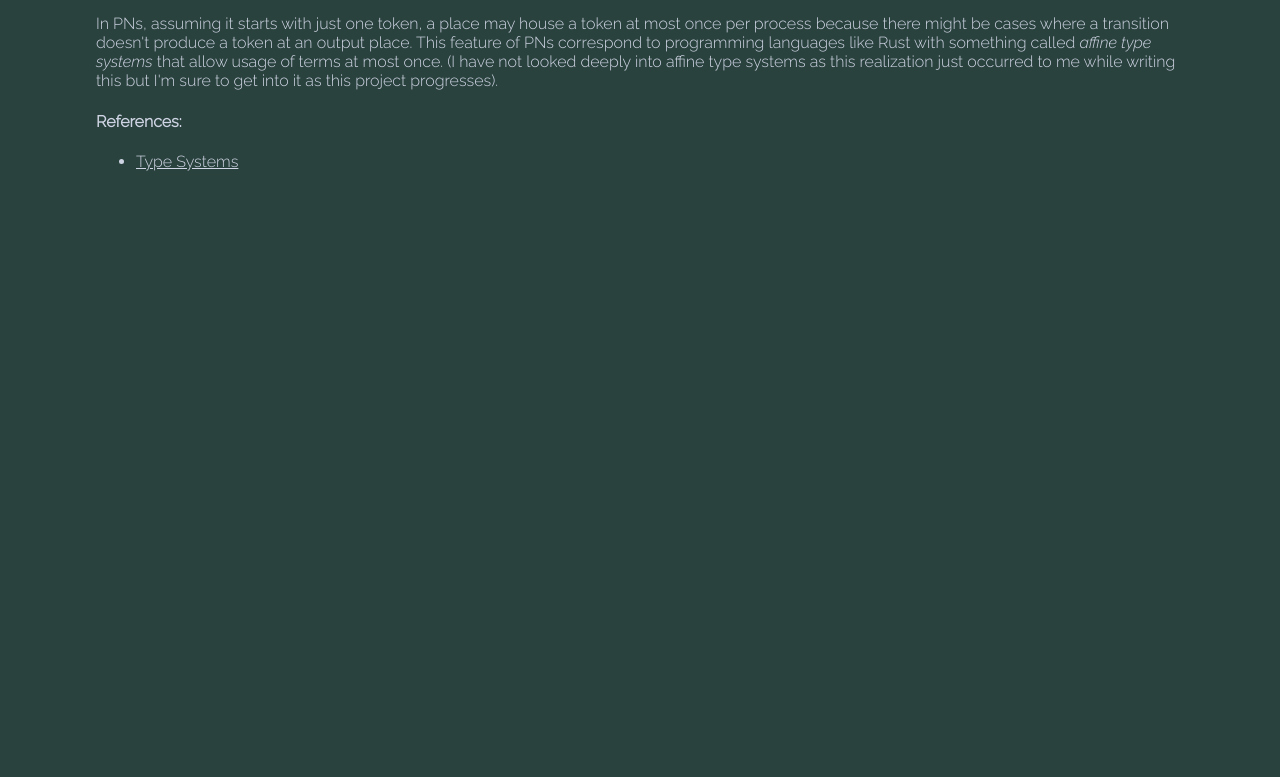
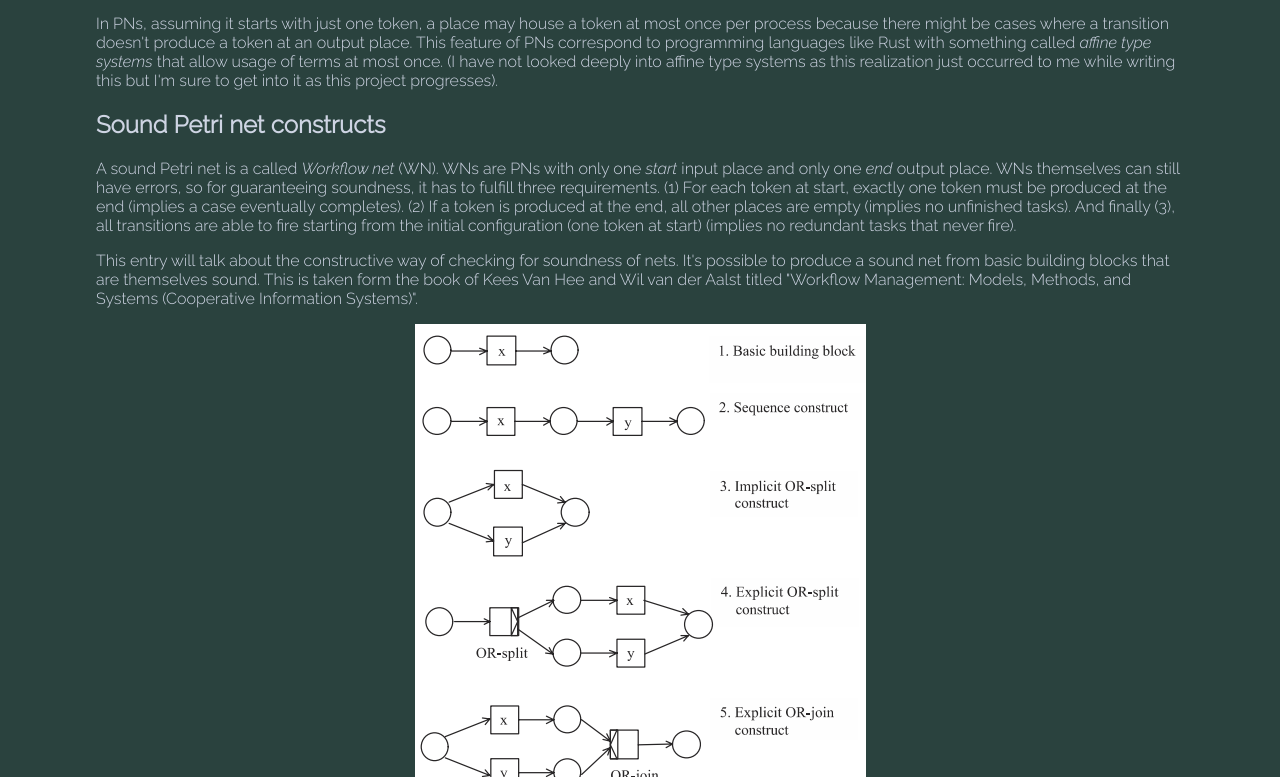
Before and after one commit to hi-brylle/hi-brylle-blog, a SvelteKit app: page /petri-net-type-systems-correspondence in a window 1280 px wide. Shown: the part 1623-2400 px from the top of the page. Before the commit the page ends 1858 px from the top, so only its background shows below. Built offline with nearby package versions, Linux system fonts and the light colour scheme.

Commit message:
Add image for sound nets

```diff
--- a/src/routes/(content)/petri-net-type-systems-correspondence/+page.svelte
+++ b/src/routes/(content)/petri-net-type-systems-correspondence/+page.svelte
@@ -125,6 +125,29 @@
         sure to get into it as this project progresses).
     </p>
 
+    <h2>
+        Sound Petri net constructs
+    </h2>
+
+    <p>
+        A sound Petri net is a called <em>Workflow net</em> (WN). WNs are PNs with only one
+        <em>start</em> input place and only one <em>end</em> output place. WNs themselves can still
+        have errors, so for guaranteeing soundness, it has to fulfill three requirements. (1) For each
+        token at start, exactly one token must be produced at the end (implies a case eventually
+        completes). (2) If a token is produced at the end, all other places are empty (implies no
+        unfinished tasks). And finally (3), all transitions are able to fire starting from the initial
+        configuration (one token at start) (implies no redundant tasks that never fire).
+    </p>
+
+    <p>
+        This entry will talk about the constructive way of checking for soundness of nets. It's possible
+        to produce a sound net from basic building blocks that are themselves sound. This is taken form
+        the book of Kees Van Hee and Wil van der Aalst titled "Workflow Management: Models, Methods,
+        and Systems (Cooperative Information Systems)".
+    </p>
+
+    <img src="/images/petri-net-type-systems/sound-nets.png" alt="Sound nets">
+
     <h4>
         References:
     </h4>
```
Also changed, not shown: static/images/petri-net-type-systems/sound-nets.png (added).
